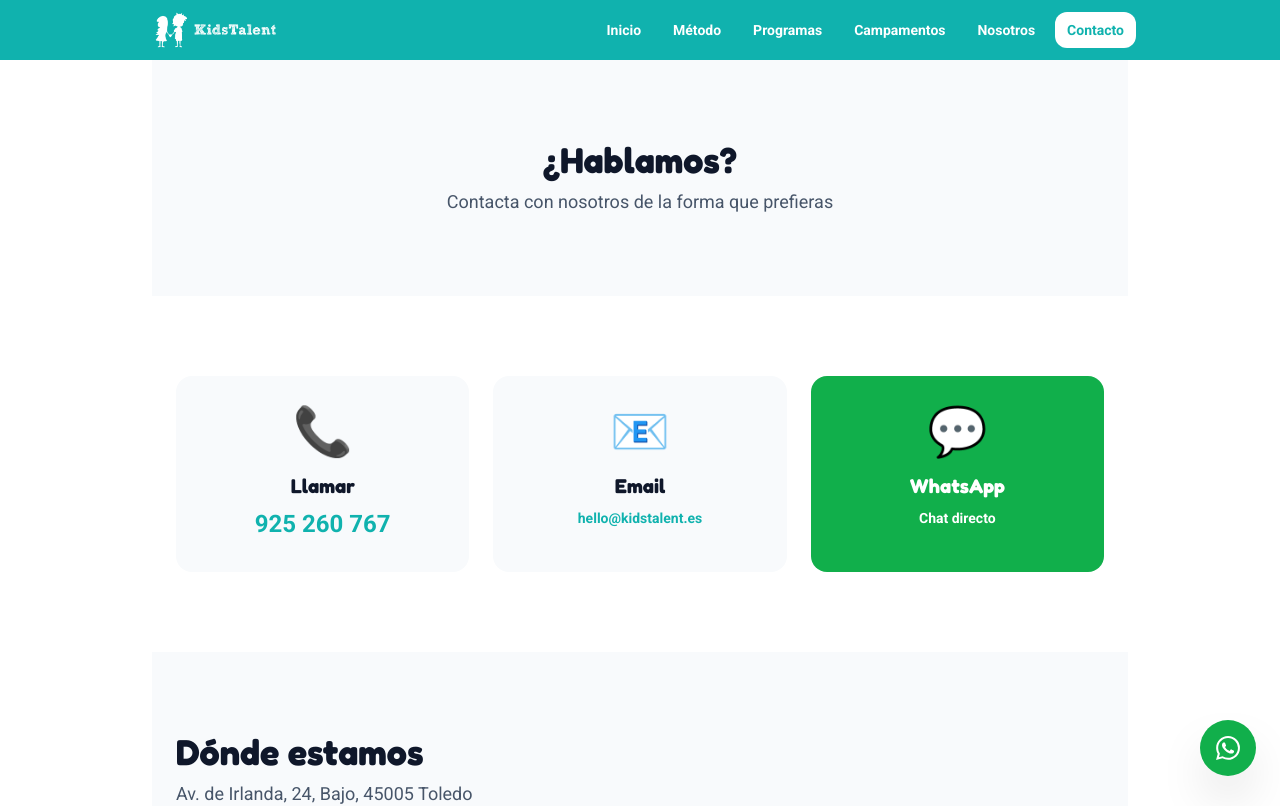
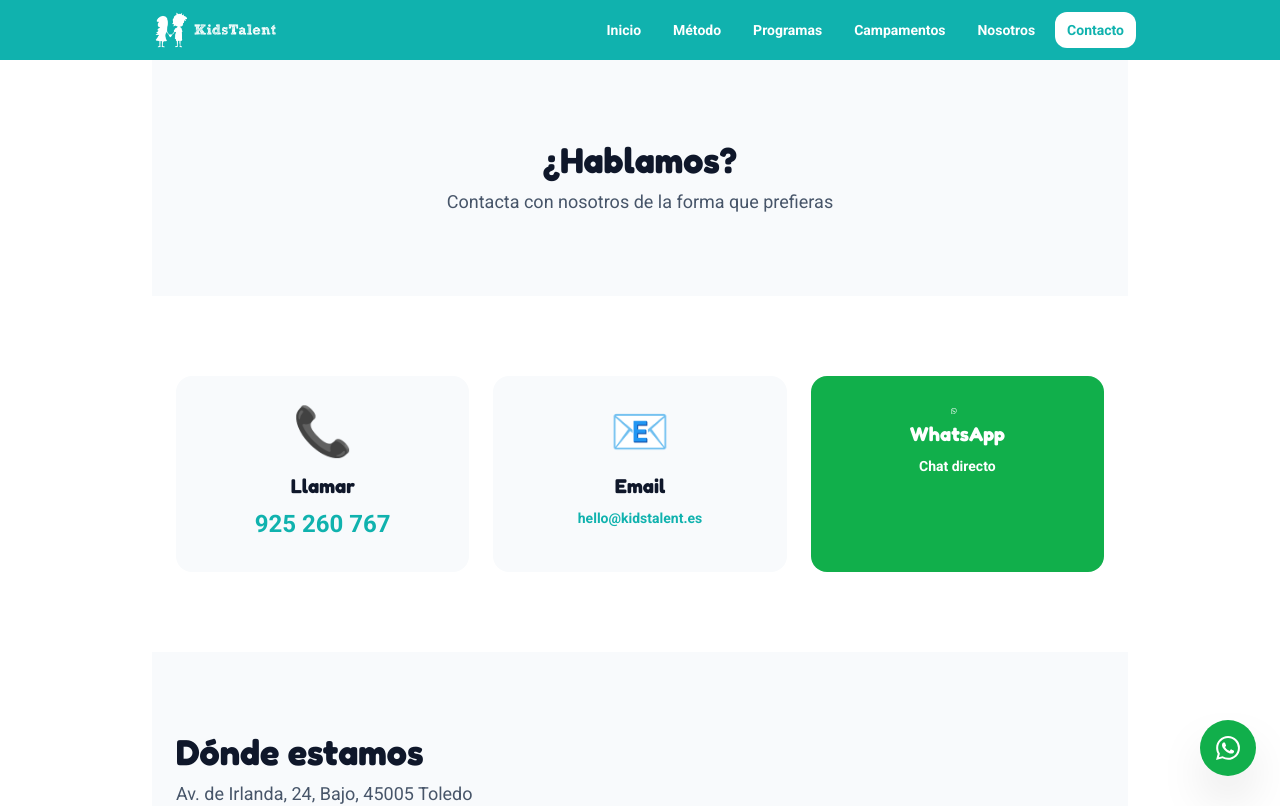
Before and after one commit to alumno405466-beep/webkids, a React (Vite) app: page /contacto in a window 1280 px wide. Shown: the top 806 px of the page. Built offline with nearby package versions, Linux system fonts and the light colour scheme; a web font is replaced by a local one.

Commit message:
Corrección rutas

```diff
--- a/src/pages/Contact.tsx
+++ b/src/pages/Contact.tsx
@@ -56,7 +56,9 @@
             viewport={{ once: true }}
             transition={{ duration: 0.4, delay: 0.2 }}
           >
-            <div className="text-5xl mb-4">💬</div>
+            <svg className="h-3 w-3 fill-white" viewBox="0 0 50 50" aria-hidden="true">
+                    <path d="M17.472 14.382c-.297-.149-1.758-.867-2.03-.967-.273-.099-.471-.148-.67.15-.197.297-.767.966-.94 1.164-.173.199-.347.223-.644.075-.297-.15-1.255-.463-2.39-1.475-.883-.788-1.48-1.761-1.653-2.059-.173-.297-.018-.458.13-.606.134-.133.298-.347.446-.52.149-.174.198-.298.298-.497.099-.198.05-.371-.025-.52-.075-.149-.669-1.612-.916-2.207-.242-.579-.487-.5-.669-.51-.173-.008-.371-.01-.57-.01-.198 0-.52.074-.792.372-.272.297-1.04 1.016-1.04 2.479 0 1.462 1.065 2.875 1.213 3.074.149.198 2.096 3.2 5.077 4.487.709.306 1.262.489 1.694.625.712.227 1.36.195 1.871.118.571-.085 1.758-.719 2.006-1.413.248-.694.248-1.289.173-1.413-.074-.124-.272-.198-.57-.347m-5.421 7.403h-.004a9.87 9.87 0 01-5.031-1.378l-.361-.214-3.741.982.998-3.648-.235-.374a9.86 9.86 0 01-1.51-5.26c.001-5.45 4.436-9.884 9.888-9.884 2.64 0 5.122 1.03 6.988 2.898a9.825 9.825 0 012.893 6.994c-.003 5.45-4.437 9.884-9.885 9.884m8.413-18.297A11.815 11.815 0 0012.05 0C5.495 0 .16 5.335.157 11.892c0 2.096.547 4.142 1.588 5.945L.057 24l6.305-1.654a11.882 11.882 0 005.683 1.448h.005c6.554 0 11.89-5.335 11.893-11.893a11.821 11.821 0 00-3.48-8.413z"/>
+                  </svg>
             <h3 className="text-xl font-bold mb-2">WhatsApp</h3>
             <p className="text-sm font-bold">Chat directo</p>
           </motion.a>
--- a/vite.config.ts
+++ b/vite.config.ts
@@ -6,6 +6,7 @@
   plugins: [
     react(),
     visualizer({ open: true, filename: 'dist/stats.html' }) // abre el reporte
+
   ],
-  base: '/webkids/',
+  base: '/'
 })
```
